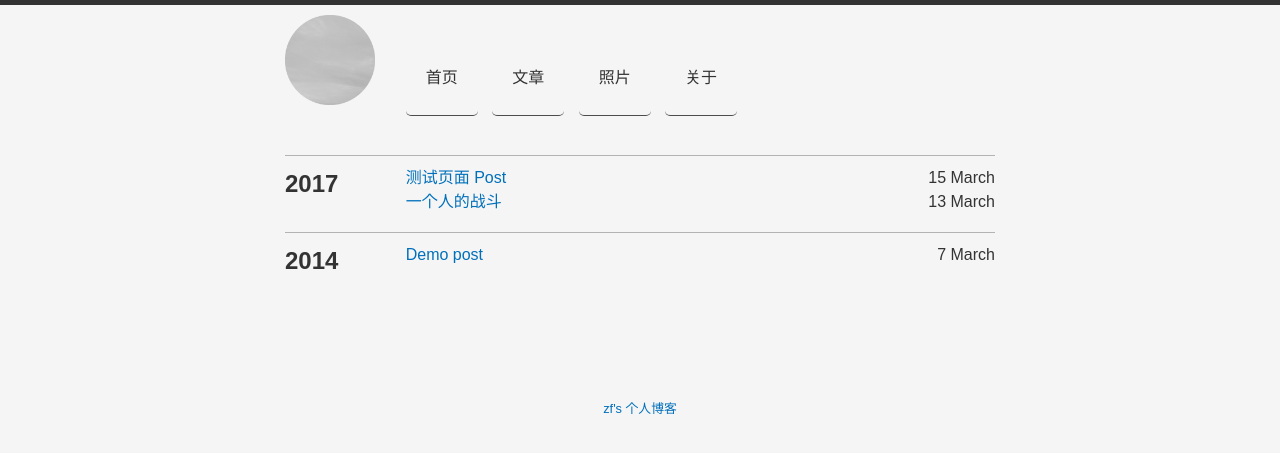
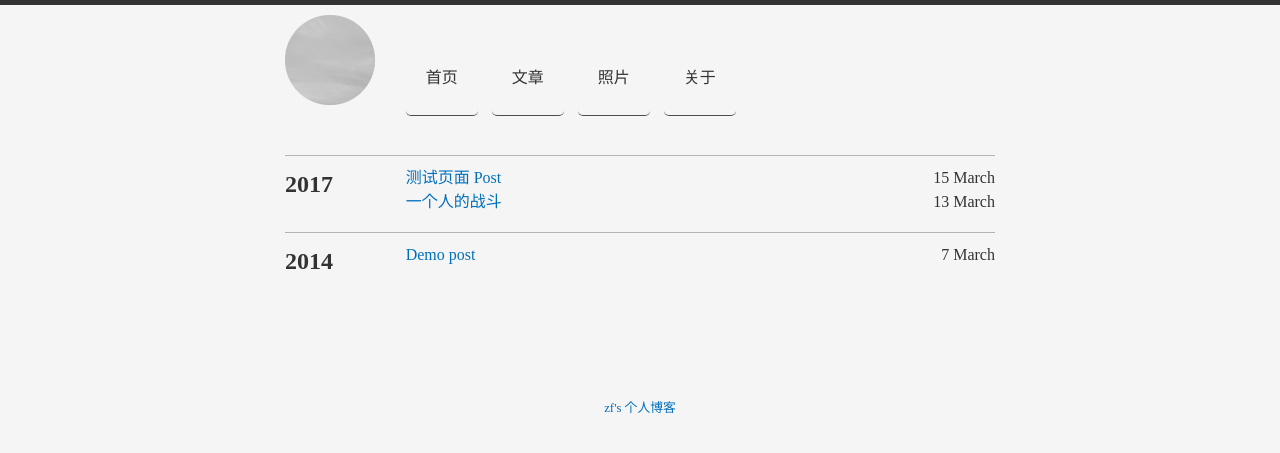
Before and after one commit to hlowd/hlowd.github.io, a Jekyll site: the page built from index.html, in a window 1280 px wide. Shown: the top 453 px of the page. Built offline with Jekyll 4.4.1, drawn with Linux system fonts in a browser that asks for light colours; some web fonts are replaced.

Commit message:
Update main.scss

```diff
--- a/public/css/main.scss
+++ b/public/css/main.scss
@@ -21,7 +21,7 @@ $avocado-accent-color: #568203;
 body {
   background-color: $site-background-color;
   border-top: 5px solid $contrast-color;
-  font-family: 'Source Sans Pro', sans-serif;
+  font-family: "Microsoft YaHei", "sans-serif";
   color: $contrast-color;
   font-weight: 400;
   line-height: 1.5;
```
